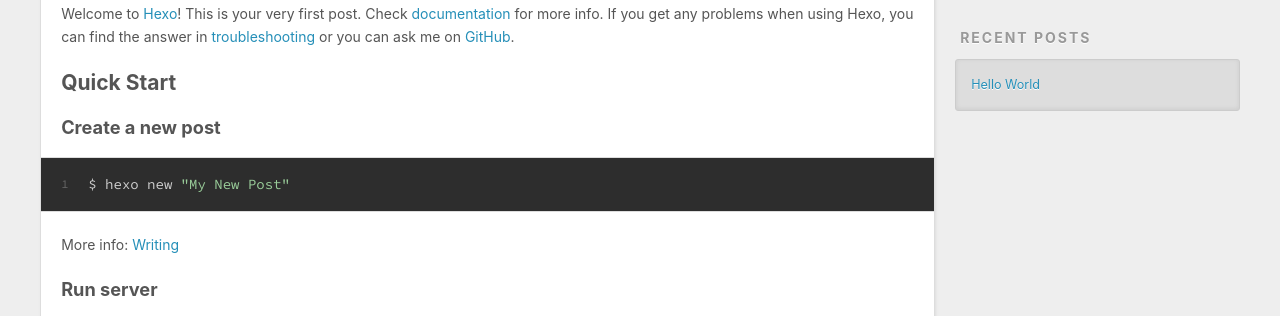
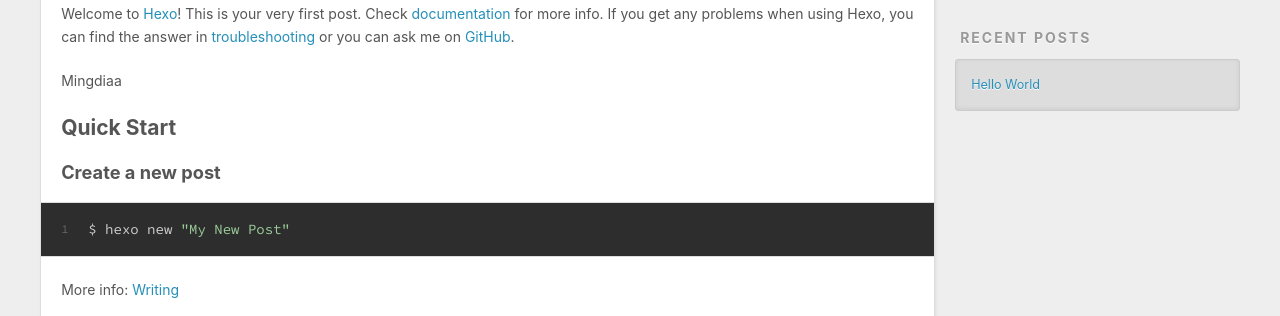
Before and after one commit to MingDia/MingDia.github.io, a plain HTML site: page index.html in a window 1280 px wide. Shown: the part 450-766 px from the top of the page. Drawn offline with nearby package versions, Linux system fonts and the light colour scheme.

Commit message:
Site updated: 2023-02-06 16:37:26

```diff
--- a/index.html
+++ b/index.html
@@ -87,6 +87,7 @@
     <div class="article-entry" itemprop="articleBody">
 
         <p>Welcome to <a target="_blank" rel="noopener" href="https://hexo.io/">Hexo</a>! This is your very first post. Check <a target="_blank" rel="noopener" href="https://hexo.io/docs/">documentation</a> for more info. If you get any problems when using Hexo, you can find the answer in <a target="_blank" rel="noopener" href="https://hexo.io/docs/troubleshooting.html">troubleshooting</a> or you can ask me on <a target="_blank" rel="noopener" href="https://github.com/hexojs/hexo/issues">GitHub</a>.</p>
+<p>Mingdiaa</p>
 <h2 id="Quick-Start"><a href="#Quick-Start" class="headerlink" title="Quick Start"></a>Quick Start</h2><h3 id="Create-a-new-post"><a href="#Create-a-new-post" class="headerlink" title="Create a new post"></a>Create a new post</h3><figure class="highlight bash"><table><tr><td class="gutter"><pre><span class="line">1</span><br></pre></td><td class="code"><pre><span class="line">$ hexo new <span class="string">&quot;My New Post&quot;</span></span><br></pre></td></tr></table></figure>
 
 <p>More info: <a target="_blank" rel="noopener" href="https://hexo.io/docs/writing.html">Writing</a></p>
```
Also changed, not shown: 2023/02/06/hello-world/index.html (+4 -3 lines).
